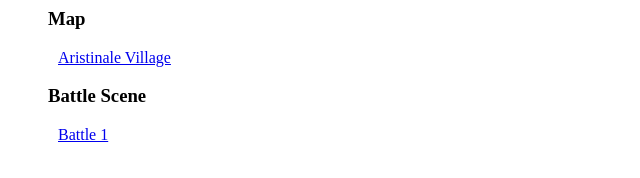
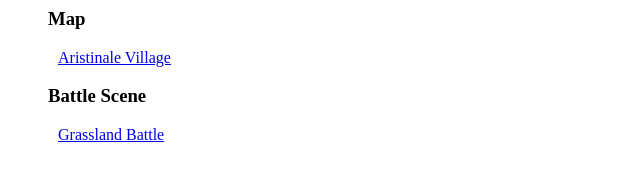
Before and after one commit to ssam1221/Tales-of-Melodynialia, a website: page webpage/index.html in a window 1280 px wide. Shown: the full height of the page, 0-640 px from the left. Drawn offline with Linux system fonts and the light colour scheme.

Commit message:
Change scenario name

```diff
--- a/webpage/index.html
+++ b/webpage/index.html
@@ -22,7 +22,7 @@
     <ul>
         <h3>Battle Scene</h3>
 
-        <li><a href="./Battle_1/?battle1">Battle 1</a></li>
+        <li><a href="./Battle_1/?battle1">Grassland Battle</a></li>
     </ul>
 
 
```
